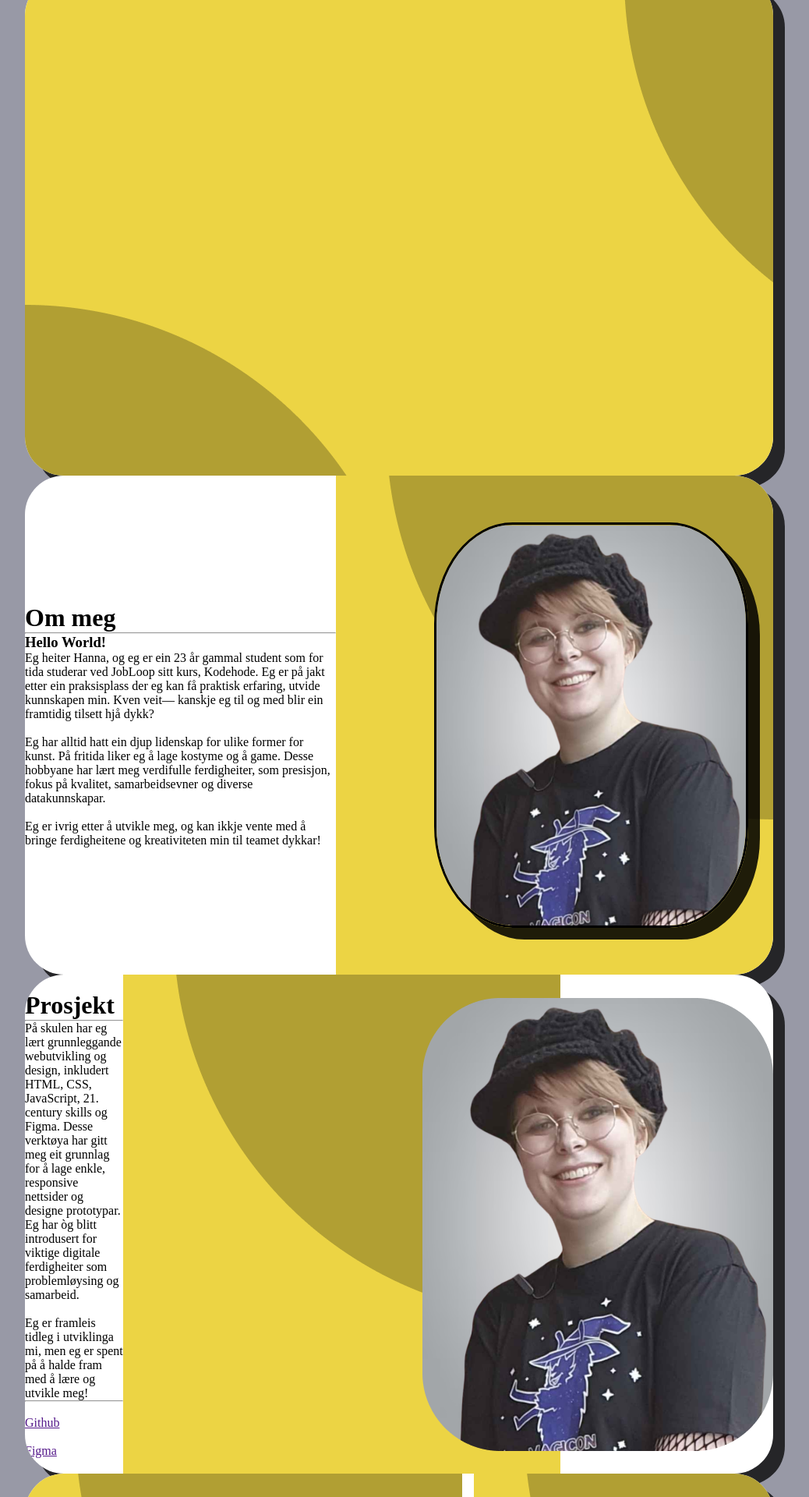
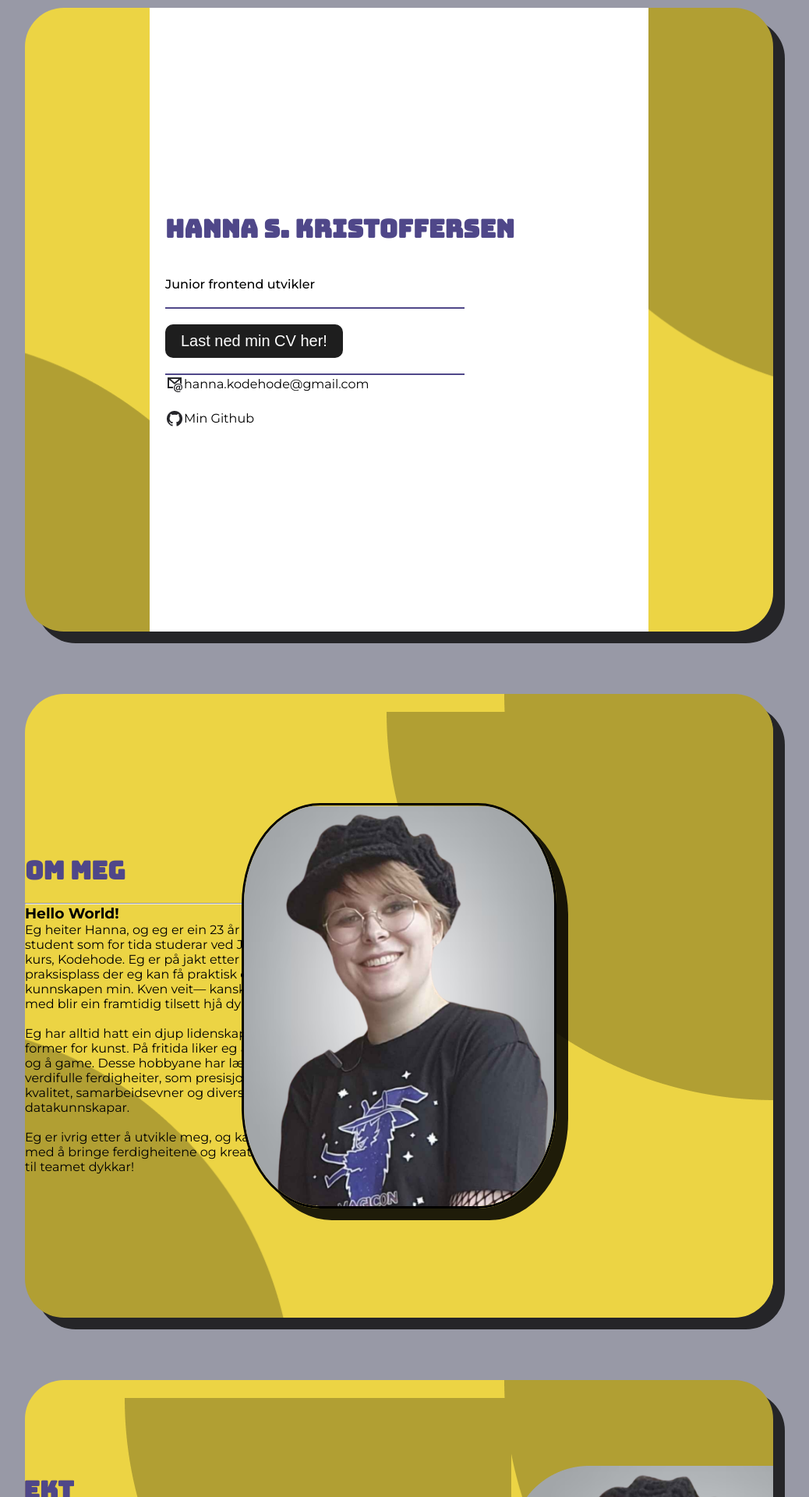
Before and after one commit to Hanna-kodehode/PortfolioJSX, a React (Vite) app: page / in a window 1280 px wide. Shown: the part 100-2020 px from the top of the page at 78% size, without its empty margins (128-1166 px from the left). Built offline with nearby package versions, Linux system fonts and the light colour scheme.

Commit message:
added extra styling

```diff
--- a/src/App.jsx
+++ b/src/App.jsx
@@ -9,30 +9,23 @@ function App() {
   return (
     <>
       {/* Nav */}
-      <nav>
-        <Nav />
-      </nav>
+
+      <Nav />
 
       {/* Body */}
       <div className="mainContent">
-        {/*  */}
-        {/* Home */}
         <Home />
 
-        {/* About me */}
         <About />
 
-        {/* My work */}
         <Work />
 
-        {/* Contact */}
         <Contact />
       </div>
 
       {/* Footer */}
-      <footer>
-        <Footer />
-      </footer>
+
+      <Footer />
     </>
   );
 }
--- a/src/Home.jsx
+++ b/src/Home.jsx
@@ -3,31 +3,24 @@ import HomeStyle from "./modules/home.module.css";
 function Home() {
   return (
     <div id="Home" className={HomeStyle.bigBox}>
-      <div className={HomeStyle.background}>
-        <img src="/public/photos/background.png" alt="Yellow background" />
-      </div>
       <div className={HomeStyle.white}>
         <h1>Hanna S. Kristoffersen</h1>
-        <p>Junior Front-End Utvikler</p>
-        <hr />
-        <button>Last ned min CV her</button>
-        <hr />
-        <div>
-          <img src="" alt="" />
+        <h4>Junior frontend utvikler</h4>
+        <span></span>
+        <a href="/cv.docx" download>
+          <button>Last ned min CV her!</button>
+        </a>
+        <span></span>
+        <div className={HomeStyle.imgDiv}>
+          <img src="photos/ix_e-mail.png" alt="Email icon" />
           <p>hanna.kodehode@gmail.com</p>
-          <div>
-            <a href="">
-              <img src="" alt="" />
-              <p>Figma</p>
-            </a>
+        </div>
+        <a href="https://github.com/Hanna-kodehode">
+          <div className={HomeStyle.imgDiv}>
+            <img src="/photos/mdi_github.png" alt="Github icon" />
+            <p>Min Github</p>
           </div>
-          <div>
-            <a href="">
-              <img src="" alt="" />
-              <p>Github</p>
-            </a>
-          </div>
-        </div>
+        </a>
       </div>
     </div>
   );
--- a/src/index.css
+++ b/src/index.css
@@ -27,13 +27,20 @@ body {
 
 /* Fonts and colors*/
 :root {
+  /* Colors */
   --navfoot-color: #4f4789;
   --background-color: #9899a6;
   --text-color: #000000;
   --secondary-color: #ffff;
   --yellow-one: #ecd444;
   --yellow-two: #b19f33;
+  --main-shadow: 15px 15px 0px #000000c1;
   --shadow: #000000c1;
+
+  /* items */
+  --button1: #1e1e1e;
+
+  /* Fonts */
   --main-font: "Montserrat", sans-serif;
   --second-font: "Bungee", sans-serif;
 }
--- a/src/modules/about.module.css
+++ b/src/modules/about.module.css
@@ -1,14 +1,25 @@
 .bigBox {
+  /* flex */
   display: flex;
   align-items: center;
-  justify-content: end;
+  justify-content: center;
   flex-direction: row;
-  box-shadow: 15px 15px 0px rgba(0, 0, 0, 0.758);
+  overflow: hidden;
+  /* color and font */
+  color: var(--text-color);
+  box-shadow: var(--main-shadow);
   background-color: var(--secondary-color);
+  font-family: var(--main-font);
+  /* size */
   width: 75vw;
-  height: 80vh;
+  height: 100vh;
   border-radius: 50px;
-  overflow: hidden;
+  margin: 40px 0;
+  /* background */
+  background-image: url("/public/photos/Background.png");
+  background-size: cover;
+  background-position: center;
+  background-repeat: no-repeat;
 }
 
 .portrait {
--- a/src/modules/contact.module.css
+++ b/src/modules/contact.module.css
@@ -1,17 +1,23 @@
 .bigBox {
+  /* flex */
   display: flex;
   align-items: center;
-  justify-content: end;
+  justify-content: center;
   flex-direction: row;
-  box-shadow: 15px 15px 0px rgba(0, 0, 0, 0.758);
+  overflow: hidden;
+  /* color and font */
+  color: var(--text-color);
+  box-shadow: var(--main-shadow);
   background-color: var(--secondary-color);
+  font-family: var(--main-font);
+  /* size */
   width: 75vw;
-  height: 80vh;
+  height: 100vh;
   border-radius: 50px;
-  overflow: hidden;
+  margin: 40px 0;
+  /* background */
+  background-image: url("/public/photos/Background.png");
+  background-size: cover;
+  background-position: center;
+  background-repeat: no-repeat;
 }
-.yellow {
-  max-width: 30vw;
-  display: inline-block;
-  max-height: 100vh;
-}
--- a/src/modules/home.module.css
+++ b/src/modules/home.module.css
@@ -1,29 +1,91 @@
 .bigBox {
+  /* flex */
+  display: flex;
+  align-items: center;
+  justify-content: center;
+  flex-direction: row;
+  overflow: hidden;
+  /* color and font */
+  color: var(--text-color);
+  box-shadow: var(--main-shadow);
+  background-color: var(--secondary-color);
+  font-family: var(--main-font);
+  /* size */
   width: 75vw;
-  height: 80vh;
-
-  display: grid;
-  grid-template-columns: 1fr 1fr 1fr;
-  grid-template-rows: 1fr;
-
-  background-color: var(--secondary-color);
-  box-shadow: 15px 15px 0px var(--shadow);
+  height: 100vh;
   border-radius: 50px;
-
-  overflow: hidden;
-}
-
-.yellow1 {
-  grid-column: 1 / 2;
-  grid-row: 1 / 2;
+  margin: 40px 0;
+  /* background */
+  background-image: url("/public/photos/Background.png");
+  background-size: cover;
+  background-position: center;
+  background-repeat: no-repeat;
 }
 
 .white {
-  grid-column: 2 / 3;
-  grid-row: 1 / 2;
+  display: flex;
+  align-items: start;
+  justify-content: center;
+  flex-direction: column;
+  background-color: var(--secondary-color);
+  position: absolute;
+  height: 100vh;
+  width: 50vw;
+  padding: 20px;
+  box-shadow: var(--shadow);
+  text-align: left;
+  margin: auto;
 }
 
-.yellow2 {
-  grid-column: 3 / 4;
-  grid-row: 1 / 2;
+.imgDiv {
+  display: flex;
+  justify-content: center;
+  align-items: center;
+  flex-direction: row;
 }
+
+button {
+  font-size: 1.25rem;
+  background-color: var(--button1);
+  color: var(--secondary-color);
+  padding: 10px 20px;
+  border-radius: 10px;
+  border: none;
+  box-shadow: var(--shadow);
+  cursor: pointer;
+}
+
+button:hover {
+  background-color: #393939;
+}
+
+h1 {
+  color: var(--navfoot-color);
+  font-family: var(--second-font);
+}
+
+h4 {
+  font-weight: 500;
+}
+
+a {
+  text-decoration: none;
+  color: var(--text-color);
+  margin: 20px 0px;
+}
+
+a:hover {
+  text-decoration: underline;
+  color: #393939;
+}
+
+h1,
+h4 {
+  margin: 20px 0;
+}
+
+span {
+  display: block;
+  border-top: 2px solid var(--navfoot-color);
+  width: 30vw;
+}
--- a/src/modules/work.module.css
+++ b/src/modules/work.module.css
@@ -1,19 +1,25 @@
 .bigBox {
+  /* flex */
   display: flex;
   align-items: center;
-  justify-content: end;
+  justify-content: center;
   flex-direction: row;
-  box-shadow: 15px 15px 0px rgba(0, 0, 0, 0.758);
+  overflow: hidden;
+  /* color and font */
+  color: var(--text-color);
+  box-shadow: var(--main-shadow);
   background-color: var(--secondary-color);
+  font-family: var(--main-font);
+  /* size */
   width: 75vw;
-  height: 80vh;
+  height: 100vh;
   border-radius: 50px;
-  overflow: hidden;
-}
-.yellow {
-  max-width: 30vw;
-  display: inline-block;
-  max-height: 100vh;
+  margin: 40px 0;
+  /* background */
+  background-image: url("/public/photos/Background.png");
+  background-size: cover;
+  background-position: center;
+  background-repeat: no-repeat;
 }
 .portrait {
   display: flex;
```
Also changed, not shown: 1 other file (tests, documents, lock files or other folders).
